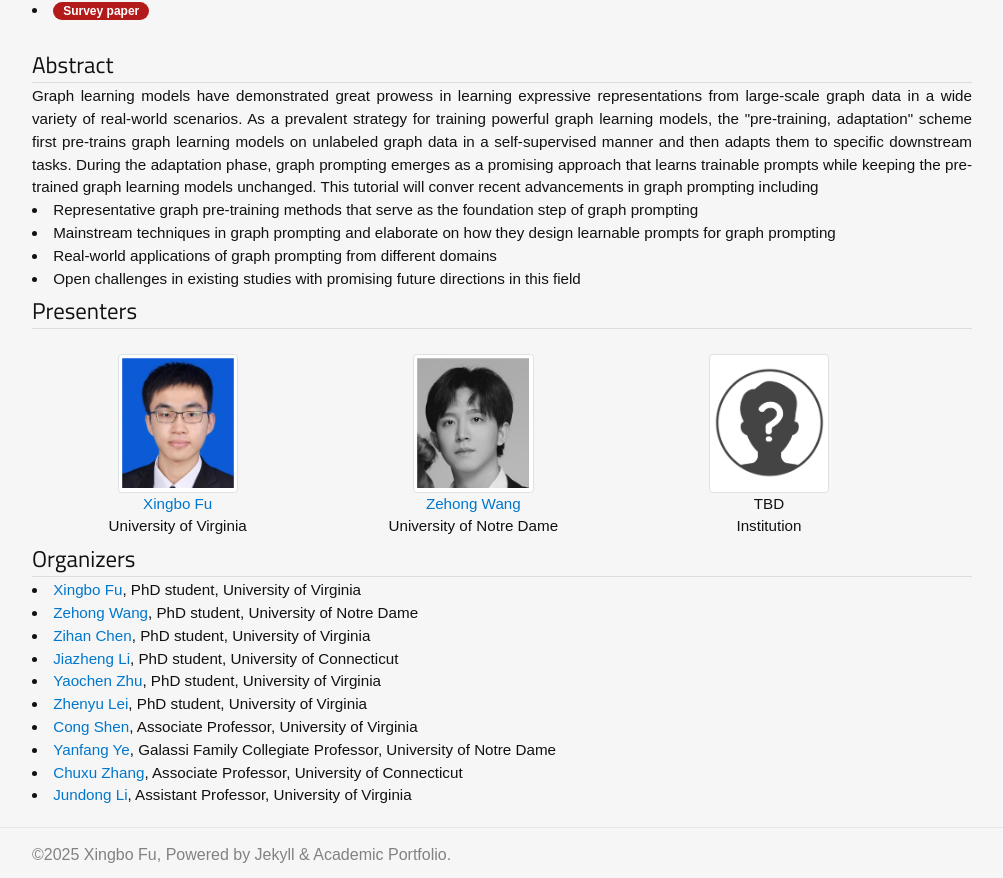
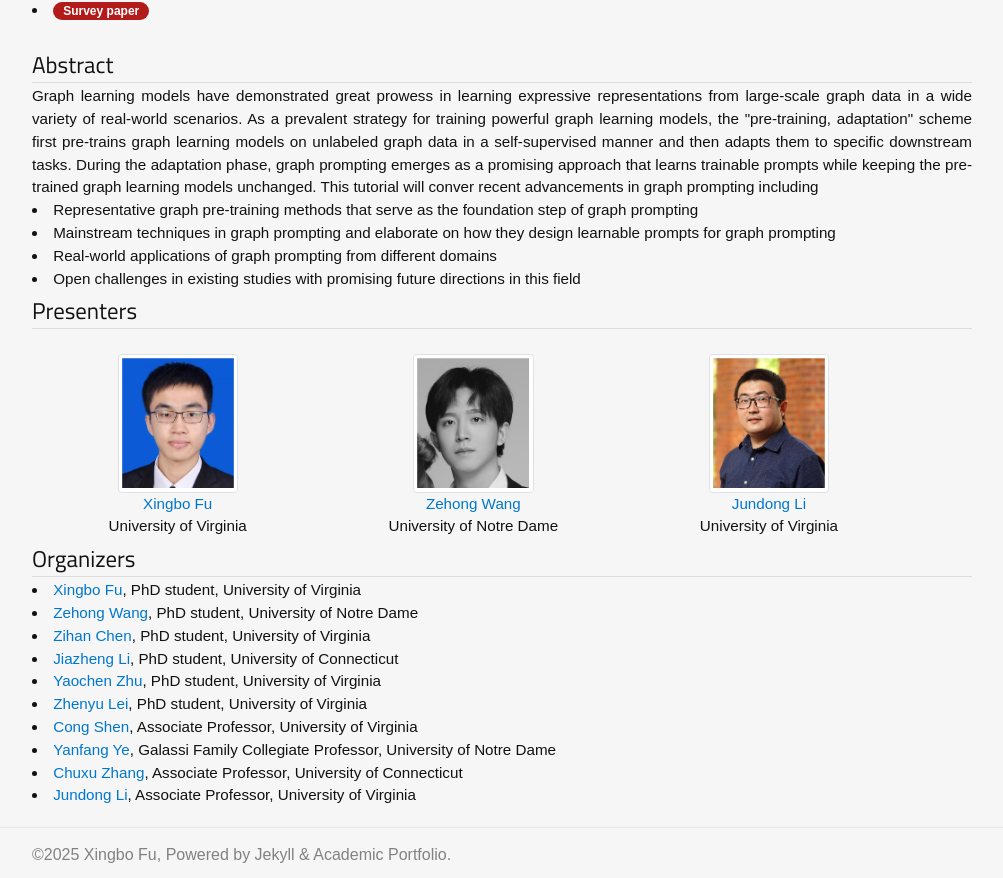
Before and after one commit to xbfu/xbfu.github.io, a Jekyll site: the page built from tutorials/graph-prompting.md, in a window 1280 px wide, cut to the strip 506-1384 px from the top of the page. Shown: the whole strip, without its empty margins (138-1141 px from the left). Built offline with Jekyll 4.4.1, drawn with Linux system fonts in a browser that asks for light colours; nearby versions of some CDN libraries.

Commit message:
Update graph-prompting.md

```diff
--- a/tutorials/graph-prompting.md
+++ b/tutorials/graph-prompting.md
@@ -56,11 +56,11 @@ This tutorial will conver recent advancements in graph prompting including</p>
 
 <div style="display: inline-block; width: 31%;">
   <div  align="center">
-    <img src="unknown.png"  style="width: 7rem; padding: 0.2rem; border: 1px solid #dee2e6; border-radius: 0.25em; background-size: 2px; background-color: #fff">
+    <img src="jundong.png"  style="width: 7rem; padding: 0.2rem; border: 1px solid #dee2e6; border-radius: 0.25em; background-size: 2px; background-color: #fff">
   </div>
   <center>
-  TBD<br>
-  Institution
+  <a href="https://jundongli.github.io/">Jundong Li</a><br>
+  University of Virginia
   </center>
 </div>
 
@@ -76,4 +76,4 @@ This tutorial will conver recent advancements in graph prompting including</p>
 <li><a href="https://cshen317.github.io/">Cong Shen</a>, Associate Professor, University of Virginia</li>
 <li><a href="http://yes-lab.org/">Yanfang Ye</a>, Galassi Family Collegiate Professor, University of Notre Dame</li>
 <li><a href="https://chuxuzhang.github.io/">Chuxu Zhang</a>, Associate Professor, University of Connecticut</li>
-<li><a href="https://jundongli.github.io/">Jundong Li</a>, Assistant Professor, University of Virginia</li>
+<li><a href="https://jundongli.github.io/">Jundong Li</a>, Associate Professor, University of Virginia</li>
```
